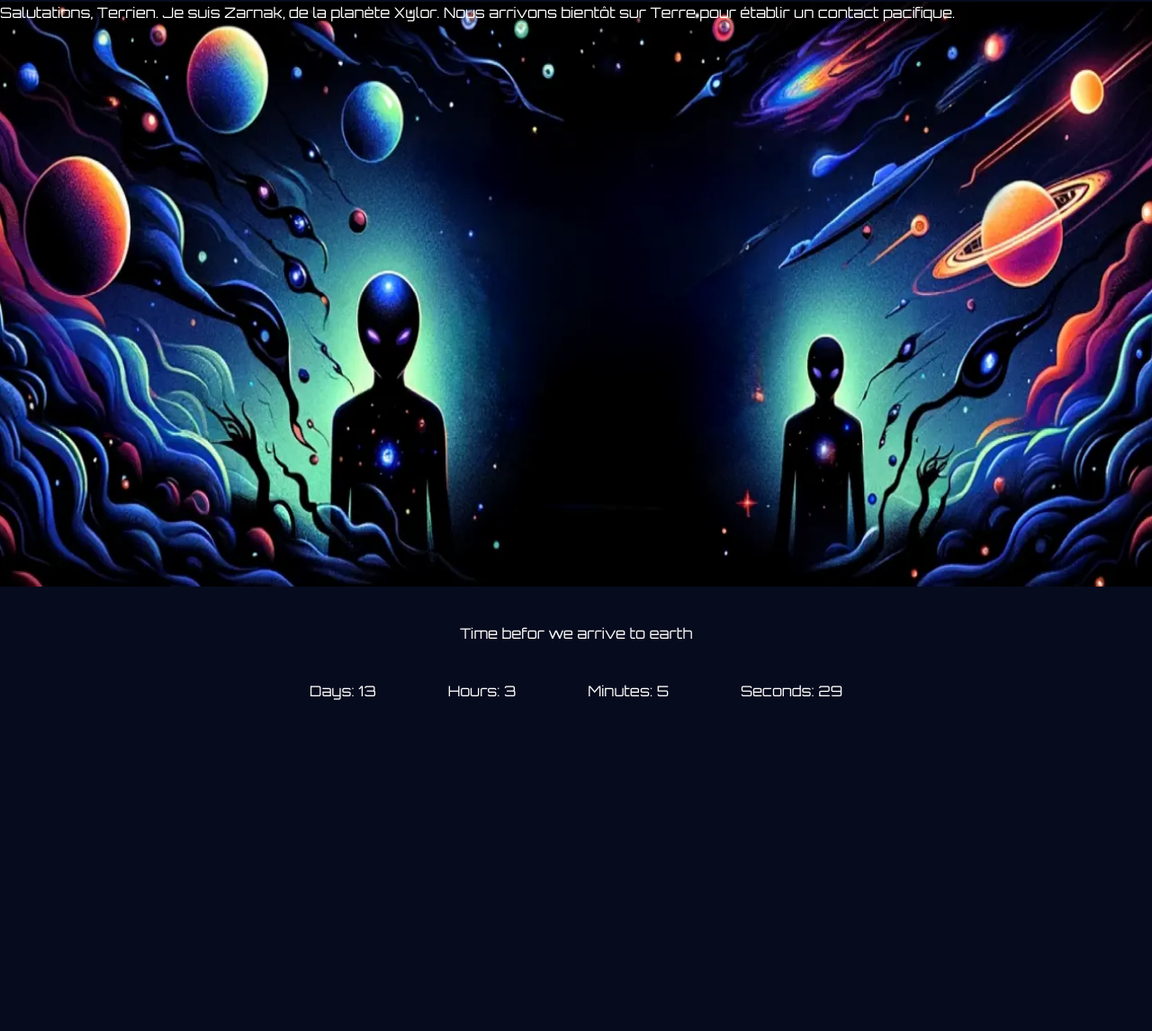
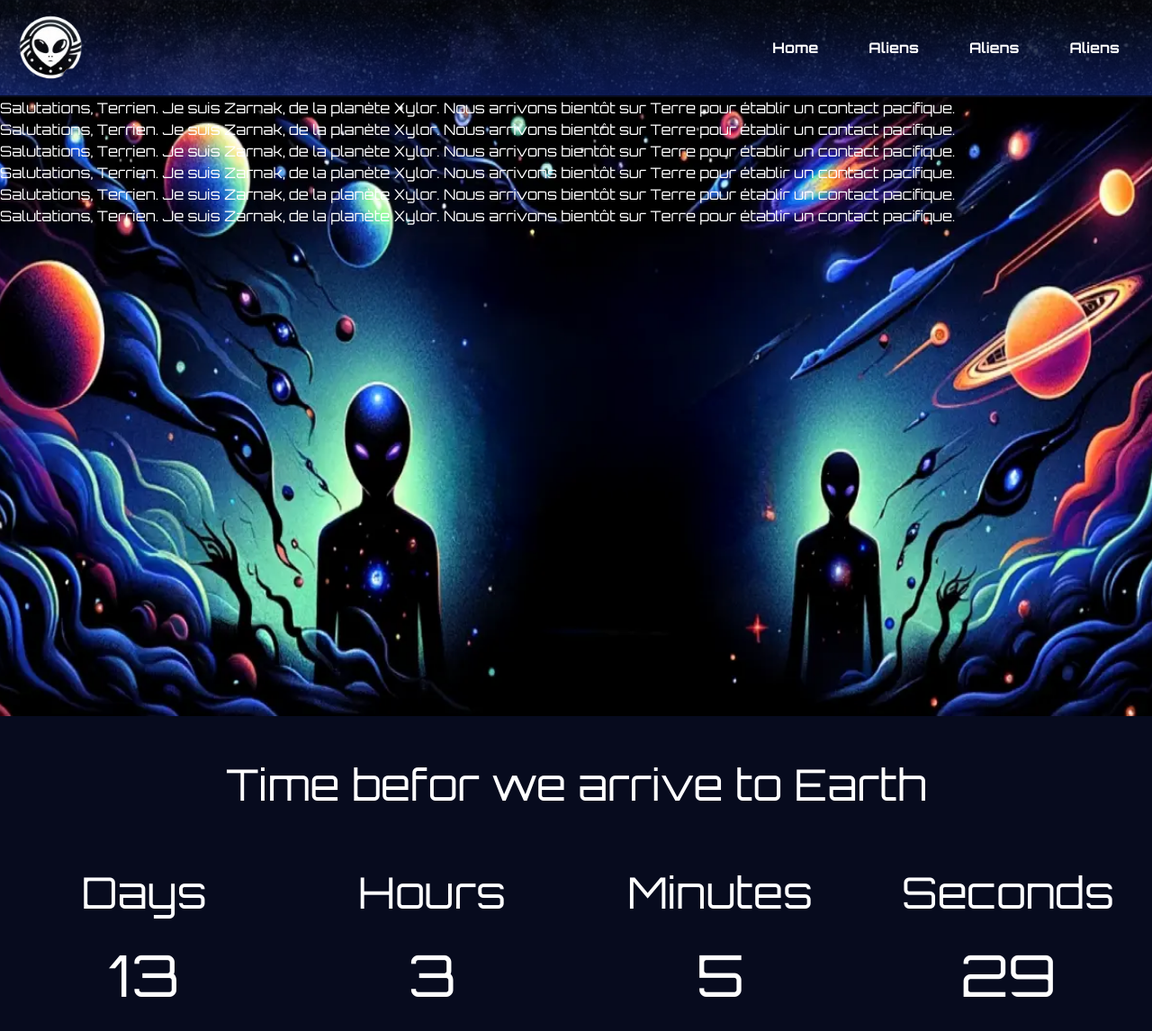
Before and after one commit to MohamedDaboub/Projet_S6_Aliens-Nuxt, a Nuxt app: page / in a window 1280 px wide. Shown: the top 1146 px of the page at 90% size. Before the commit the page ends 820 px from the top, so only its background shows below. Built offline with nearby package versions, Linux system fonts and the light colour scheme.

Commit message:
terminé le menu sur PC

```diff
--- a/components/Header.vue
+++ b/components/Header.vue
@@ -1,42 +1,78 @@
 <template>
-    <header class="gradient-marron-f text-white sticky top-0">
-        <a href="#content" class="sr-only focus:not-sr-only text-lg text-text"> Passez au contenu </a>
-        <nav class=" lg:flex lg:justify-between items-center">
-            <div class="flex justify-between items-center">
-                <!-- <RouterLink to="/"><img src="./assets/icon_svg/logo-site.svg" class="w-32 p-4" alt="Logo du site"></RouterLink> -->
-                <span class="text-3xl cursor-pointer lg:hidden block w-8 h-8 mx-4  ">
-                    <MenuIcon class=" text-text"  aria-controls="menu"
-                    :aria-expanded="menuOuvert"
-                    @click="menuOuvert = !menuOuvert">
-                    </MenuIcon>
-                    <span class="sr-only ">Menu</span>
-                </span>
-            </div>
-        </nav>
-        <!-- <h1>Header</h1>
-        <nav >
-            <ul class="">
-                <li class="">
-                    <nuxt-link to="/" class="lien">Home</nuxt-link>
+<div>
+  <header class="gradient-marron-f sticky top-0">
+    <div class="flex flex-wrap justify-between items-center p-2">
+      <RouterLink to="/" class="flex items-center">
+        <img src='/img/Logo.png' class=" w-24 p-2" alt="Logo du site">
+      </RouterLink>
+      <nav class="hidden md:flex items-center">
+        <ul class="flex space-x-2">
+          <li>
+            <router-link to="/" class="text-white   focus:ring-4 focus:ring-primary-300 font-bold rounded-lg text-base px-4 lg:px-5 py-2 lg:py-2.5 mr-2 focus:outline-none" aria-current="page">Home</router-link>
           </li>
           <li>
-                    <router-link to="/aliens">Aliens</router-link>
+            <router-link to="/aliens" class="text-white   focus:ring-4 focus:ring-primary-300 font-bold rounded-lg text-base px-4 lg:px-5 py-2 lg:py-2.5 mr-2 focus:outline-none">Aliens</router-link>
           </li>
           <li>
-                    <router-link to="/aliens">Aliens</router-link>
+            <router-link to="/aliens" class="text-white   focus:ring-4 focus:ring-primary-300 font-bold rounded-lg text-base px-4 lg:px-5 py-2 lg:py-2.5 mr-2 focus:outline-none">Aliens</router-link>
           </li>
           <li>
-                    <router-link to="/aliens">Aliens</router-link>
+            <router-link to="/aliens" class="text-white   focus:ring-4 focus:ring-primary-300 font-bold rounded-lg text-base px-4 lg:px-5 py-2 lg:py-2.5 mr-2 focus:outline-none">Aliens</router-link>
           </li>
         </ul>
-        </nav> -->
-        <!-- fait moi mon header de type logo a gauche menu a droite -->
-
+      </nav>
+      <div class="flex md:hidden items-center lg:order-2">
+        <button
+          v-directive:click-outside="closeMobileMenu"
+          data-collapse-toggle="mobile-menu"
+          type="button"
+          class=""
+          aria-controls="mobile-menu"
+          aria-expanded="false"
+          @click="toggleMobileMenu"
+        >
+          <span class="sr-only">Open main menu</span>
+          <svg class="w-6 h-6" fill="#fff" viewBox="0 0 20 20" xmlns="http://www.w3.org/2000/svg">
+            <path fill-rule="evenodd" d="M3 5a1 1 0 011-1h12a1 1 0 110 2H4a1 1 0 01-1-1zM3 10a1 1 0 011-1h12a1 1 0 110 2H4a1 1 0 01-1-1zM3 15a1 1 0 011-1h12a1 1 0 110 2H4a1 1 0 01-1-1z" clip-rule="evenodd"></path>
+          </svg>
+          <svg v-if="menuOuvert" class="hidden w-6 h-6" fill="#fff" viewBox="0 0 20 20" xmlns="http://www.w3.org/2000/svg">
+            <path fill-rule="evenodd" d="M4.293 4.293a1 1 0 011.414 0L10 8.586l4.293-4.293a1 1 0 111.414 1.414L11.414 10l4.293 4.293a1 1 0 01-1.414 1.414L10 11.414l-4.293 4.293a1 1 0 01-1.414-1.414L8.586 10 4.293 5.707a1 1 0 010-1.414z" clip-rule="evenodd"></path>
+          </svg>
+        </button>
+      </div>
+    </div>
   </header>
-    <!-- <router-link to="/aliens">ssssss</router-link> -->
+  <nav v-if="menuOuvert" class="lg:hidden bg-white border-gray-200 px-4 py-2.5 dark:bg-gray-800">
+    <ul class="flex flex-col mt-4 font-medium">
+      <li>
+        <nuxt-link to="/" class="nav-link" aria-current="page">Home</nuxt-link>
+      </li>
+      <li>
+        <router-link to="/aliens" class="nav-link">Aliens</router-link>
+      </li>
+      <li>
+        <router-link to="/aliens" class="nav-link">Aliens</router-link>
+      </li>
+      <li>
+        <router-link to="/aliens" class="nav-link">Aliens</router-link>
+      </li>
+    </ul>
+  </nav>
+</div>
 </template>
 
 <script setup>
+import { ref } from 'vue';
+
+const menuOuvert = ref(false);
+
+const toggleMobileMenu = () => {
+  menuOuvert.value = !menuOuvert.value;
+};
+
+const closeMobileMenu = () => {
+  menuOuvert.value = false;
+};
 </script>
 
 <style scoped>
--- a/package.json
+++ b/package.json
@@ -15,5 +15,7 @@
     "nuxt": "^3.7.4",
     "vue": "^3.3.4",
     "vue-router": "^4.2.5"
+  },
+  "dependencies": {
   }
 }
--- a/pages/index.vue
+++ b/pages/index.vue
@@ -37,15 +37,33 @@ onBeforeUnmount(() => {
     <section class="Hero text-white">
         <div>
             <p>Salutations, Terrien. Je suis Zarnak, de la planète Xylor. Nous arrivons bientôt sur Terre pour établir un contact pacifique.</p>
+            <p>Salutations, Terrien. Je suis Zarnak, de la planète Xylor. Nous arrivons bientôt sur Terre pour établir un contact pacifique.</p>
+            <p>Salutations, Terrien. Je suis Zarnak, de la planète Xylor. Nous arrivons bientôt sur Terre pour établir un contact pacifique.</p>
+            <p>Salutations, Terrien. Je suis Zarnak, de la planète Xylor. Nous arrivons bientôt sur Terre pour établir un contact pacifique.</p>
+            <p>Salutations, Terrien. Je suis Zarnak, de la planète Xylor. Nous arrivons bientôt sur Terre pour établir un contact pacifique.</p>
+            <p>Salutations, Terrien. Je suis Zarnak, de la planète Xylor. Nous arrivons bientôt sur Terre pour établir un contact pacifique.</p>
         </div>
+        <!-- <button class="text-base"> 547261647569726520746f7574206c652073697465</button> -->
     </section>
     <section class="text-white text-center my-10">
-        <h2>Time befor we arrive to earth </h2>
-        <div class=" flex  text-center justify-center my-10 gap-20">
-            <h3>Days: {{ countdown.days }}</h3>
-            <h3>Hours: {{ countdown.hours }}</h3>
-            <h3>Minutes: {{ countdown.minutes }}</h3>
-            <h3>Seconds: {{ countdown.seconds }}</h3>
+        <h2 class="lg:text-3xl text-lg">Time befor we arrive to Earth</h2>
+        <div class="grid grid-cols-2 sm:grid-cols-2 lg:grid-cols-4 gap-0 text-center justify-center my-10">
+            <div>
+                <h3 class="lg:text-3xl text-lg my-2">Days</h3>
+                <span class="lg:text-4xl text-base">{{ countdown.days }}</span>
+            </div>
+            <div>
+                <h3 class="lg:text-3xl text-lg my-2">Hours</h3>
+                <span class="lg:text-4xl text-base">{{ countdown.hours }}</span>
+            </div>
+            <div>
+                <h3 class="lg:text-3xl text-lg my-2">Minutes</h3>
+                <span class="lg:text-4xl text-base">{{ countdown.minutes }}</span>
+            </div>
+            <div>
+                <h3 class="lg:text-3xl text-lg my-2">Seconds</h3>
+                <span class="lg:text-4xl text-base">{{ countdown.seconds }}</span>
+            </div>
         </div>
     </section>
 </template>
@@ -53,12 +71,72 @@ onBeforeUnmount(() => {
 <style  scoped>
 .Hero{
     background-image: url('/img/Spance_Aliens.webp');
-    /* pas répété */
     background-size: cover;
     background-position: center;
+    width: 100%;
+    height: 86vh;
+}
+/* Responsive Styles for Mobile Screens */
+@media (max-width: 767px) {
+    .Hero {
+        height: auto;
+        height: 100%;
+    }
+}
+button {
+  text-decoration: none;
+  position: relative;
+  border: none;
+  font-size: 14px;
+  font-family: inherit;
+  cursor: pointer;
+  color: #fff;
+  /* width: 9em; */
+  padding: 1rem;
+  /* height: 3em; */
+  line-height: 2em;
+  text-align: center;
+  background: linear-gradient(90deg, #03a9f4, #f441a5, #ffeb3b, #03a9f4);
+  background-size: 300%;
+  border-radius: 30px;
+  z-index: 1;
+}
 
+button:hover {
+  animation: ani 8s linear infinite;
+  border: none;
+}
 
-    width: 100%;
-    height: 650px;
+@keyframes ani {
+  0% {
+    background-position: 0%;
+  }
+
+  100% {
+    background-position: 400%;
+  }
 }
+
+button:before {
+  content: "";
+  position: absolute;
+  top: -5px;
+  left: -5px;
+  right: -5px;
+  bottom: -5px;
+  z-index: -1;
+  background: linear-gradient(90deg, #03a9f4, #f441a5, #ffeb3b, #03a9f4);
+  background-size: 400%;
+  border-radius: 35px;
+  transition: 1s;
+}
+
+button:hover::before {
+  filter: blur(20px);
+}
+
+button:active {
+  background: linear-gradient(32deg, #03a9f4, #f441a5, #ffeb3b, #03a9f4);
+}
+
 </style>
--- a/tailwind.config.js
+++ b/tailwind.config.js
@@ -9,12 +9,13 @@ module.exports = {
           "Marron-F": "linear-gradient(to bottom, #000 7.6%, #09195a 100%)",
         },
         fontSize: {
+          xs: "0.75rem",
           base: "1rem",
           lg: "1.25rem",
           xl: "1.5625rem",
           "2xl": "1.875rem",
-          "3xl": "2.1875rem",
-          "4xl": "5rem",
+          "3xl": "3rem",
+          "4xl": "4rem",
         },
         fontFamily: {
           Orbitron: "Orbitron",
@@ -34,14 +35,5 @@ module.exports = {
       },
     },
     plugins: [
-      function ({ addUtilities }) {
-        const newUtilities = {
-          '.gradient-marron-f': {
-            background: 'linear-gradient(to bottom, #000 7.6%, #09195a 100%)',
-          },
-        };
-
-        addUtilities(newUtilities, ['responsive', 'hover']);
-      },
     ],
   };
```
Also changed, not shown: public/img/Logo.png (added), 1 other file (tests, documents, lock files or other folders). Lines whose indentation alone changed are shown as unchanged.
